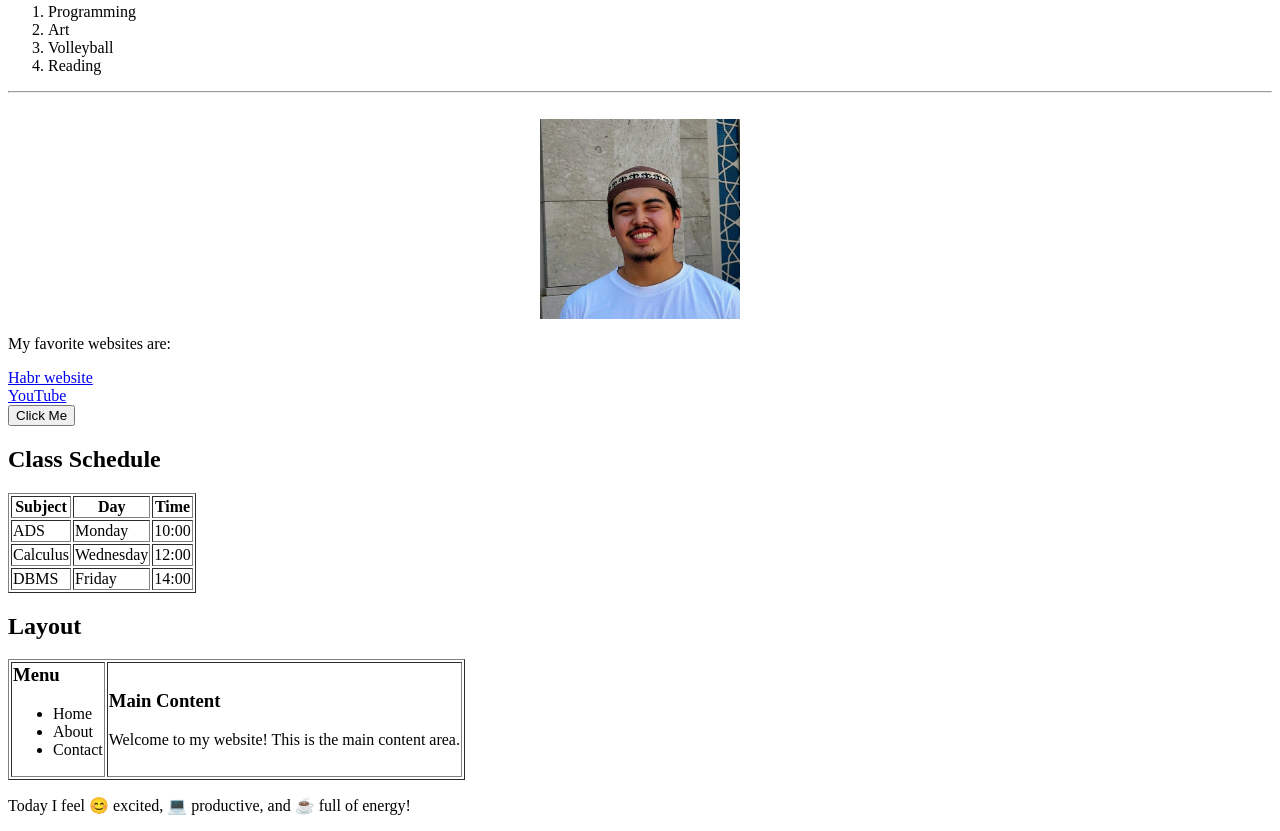
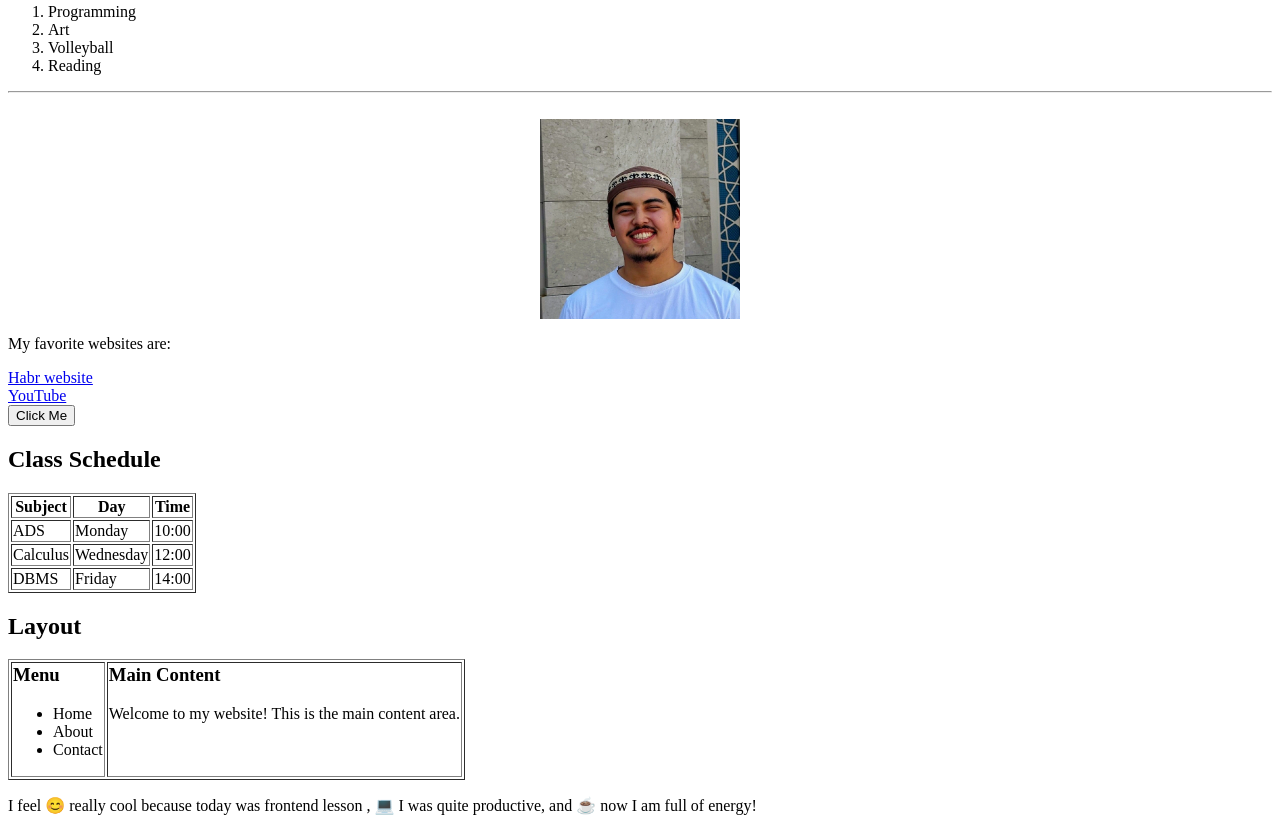
Before and after one commit to shaminabd/assignment1_web, a website: page index.html in a window 1280 px wide. Shown: the part 294-1125 px from the top of the page. Drawn offline with Linux system fonts and the light colour scheme.

Commit message:
i have changed so and so

```diff
--- a/index.html
+++ b/index.html
@@ -1,7 +1,7 @@
 <DOCTYPE html>
     <html>
     <head>
-        <title> Chyna's First Web Page</title>
+        <title> My First Web Page</title>
     </head>
     <body>
     <h1 style="text-align:center;"> Shynggys Abdullayev </h1>
@@ -21,7 +21,7 @@
     </ol>
     <hr>
     <br>
-    <img src="images/myphoto.png" alt="My Photo" style="width:200px; display: block; margin: auto;">
+    <img src="images/my_photo.png" alt="My Photo" style="width:200px; display: block; margin: auto;">
     <p>My favorite websites are:</p>
     <a href="https://www.habr.com" target="_blank">Habr website</a>
     <br>
@@ -63,12 +63,12 @@
                     <li>Contact</li>
                 </ul>
             </td>
-            <td>
+            <td valign="top">
                 <h3>Main Content</h3>
                 <p>Welcome to my website! This is the main content area.</p>
             </td>
         </tr>
     </table>
-    <p>Today I feel &#128522; excited, &#128187; productive, and &#9749; full of energy!</p>    </body>
+    <p>I feel &#128522; really cool because today was frontend lesson , &#128187; I was quite productive, and &#9749; now I am full  of energy!</p>    </body>
     </html>
 </DOCTYPE>
```
Also changed, not shown: images/my_photo.png (renamed from images/myphoto.png).
